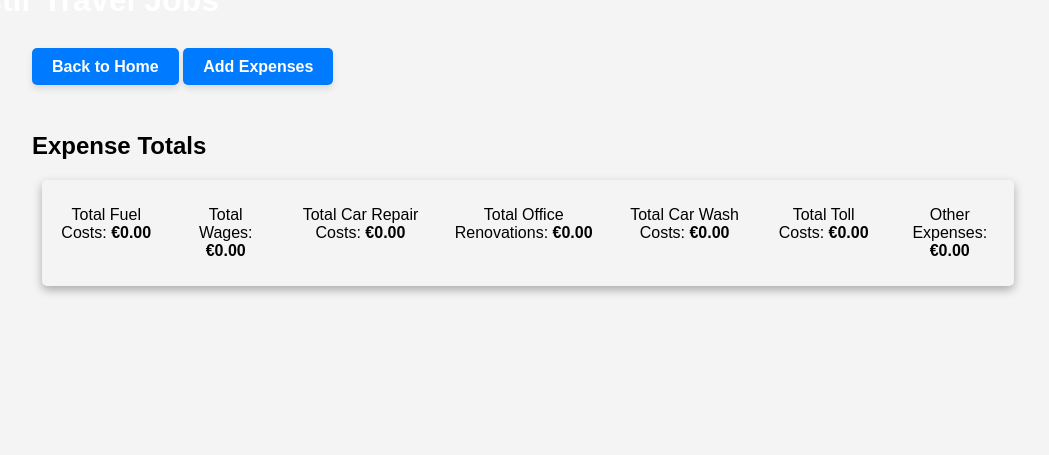
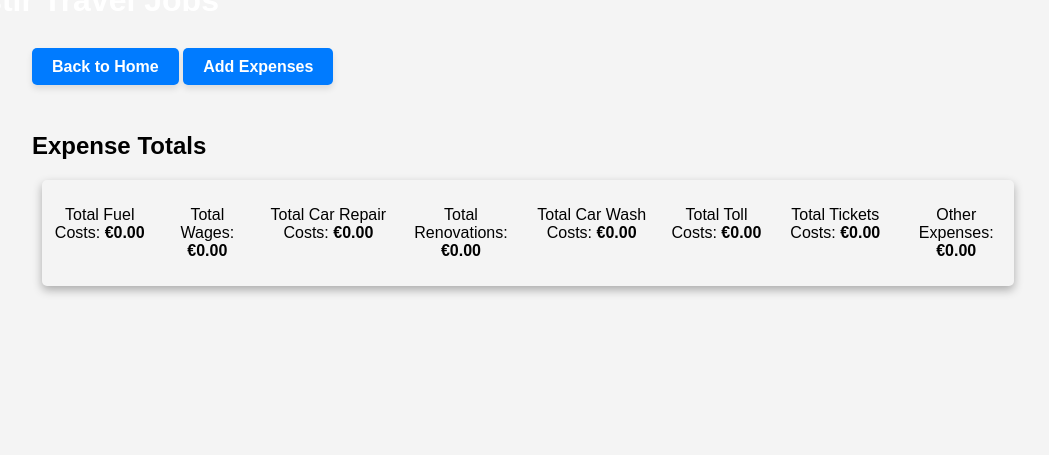
Before and after one commit to ScriptBlazer/kt_app, a Django app: template templates/expenses.html in a window 1280 px wide. Shown: the top 455 px of the page, without its empty margins (112-1161 px from the left). Run offline with Django 5.2, Linux system fonts and the light colour scheme; the template is opened without the code that fills it, so the values that code supplies are empty.

Commit message:
added expense types

```diff
--- a/expenses/forms.py
+++ b/expenses/forms.py
@@ -23,8 +23,12 @@ class ExpenseForm(forms.ModelForm):
         expense_type = cleaned_data.get('expense_type')
         driver = cleaned_data.get('driver')
 
-        # Check if expense_type is 'wages' and driver is not provided
+        # Check if 'wages' is selected and driver is not provided
         if expense_type == 'wages' and not driver:
             self.add_error('driver', 'Driver is required when "wages" is selected.')
 
+        # Check if 'parking ticket' is selected and driver is not provided
+        if expense_type == 'parking_ticket' and not driver:
+            self.add_error('driver', 'Driver is required when "parking ticket" is selected.')
+
         return cleaned_data
--- a/expenses/models.py
+++ b/expenses/models.py
@@ -14,6 +14,7 @@ class Expense(models.Model):
         ('renovations', 'Office Works/repairs'),
         ('car_wash', 'Car Wash'),
         ('toll', 'Tolls'),
+        ('parking_ticket', 'Parking Ticket'),
         ('other', 'Other'),
     ]
 
--- a/templates/expenses.html
+++ b/templates/expenses.html
@@ -17,9 +17,10 @@
             <p>Total Fuel Costs: <strong>€{{ totals.fuel|floatformat:2|default:"0.00" }}</strong></p>
             <p>Total Wages: <strong>€{{ totals.wages|floatformat:2|default:"0.00" }}</strong></p>
             <p>Total Car Repair Costs: <strong>€{{ totals.repair|floatformat:2|default:"0.00" }}</strong></p>
-            <p>Total Office Renovations: <strong>€{{ totals.renovations|floatformat:2|default:"0.00" }}</strong></p>
+            <p>Total Renovations: <strong>€{{ totals.renovations|floatformat:2|default:"0.00" }}</strong></p>
             <p>Total Car Wash Costs: <strong>€{{ totals.car_wash|floatformat:2|default:"0.00" }}</strong></p>
             <p>Total Toll Costs: <strong>€{{ totals.toll|floatformat:2|default:"0.00" }}</strong></p>
+            <p>Total Tickets Costs: <strong>€{{ totals.fines|floatformat:2|default:"0.00" }}</strong></p>
             <p>Other Expenses: <strong>€{{ totals.other|floatformat:2|default:"0.00" }}</strong></p>
         </div>
     </div>
```
Also changed, not shown: expenses/migrations/0014_alter_expense_expense_type.py (added), expenses/migrations/0015_alter_expense_expense_type.py (added), expenses/migrations/0016_alter_expense_expense_type.py (added), 1 other file.
